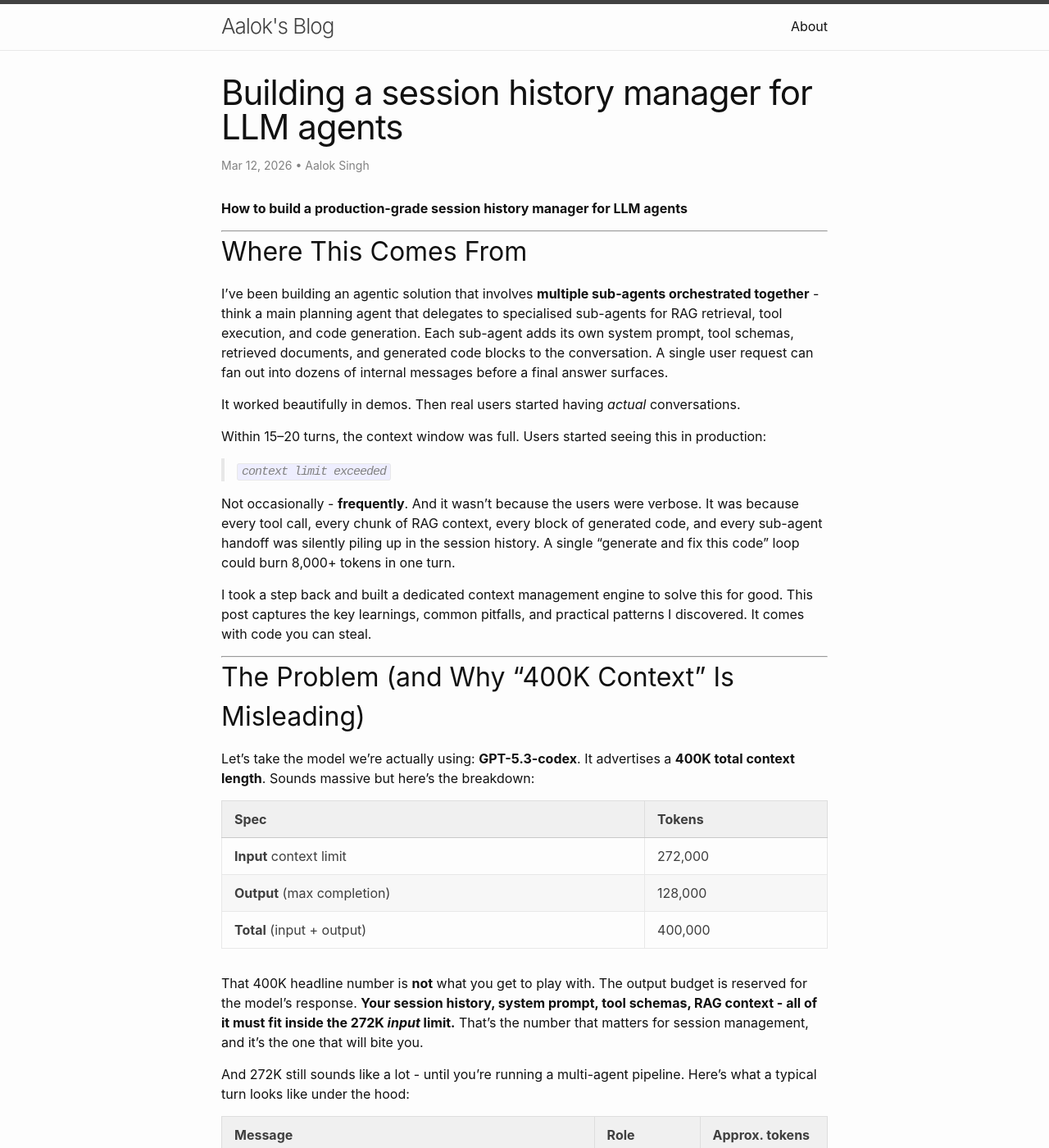
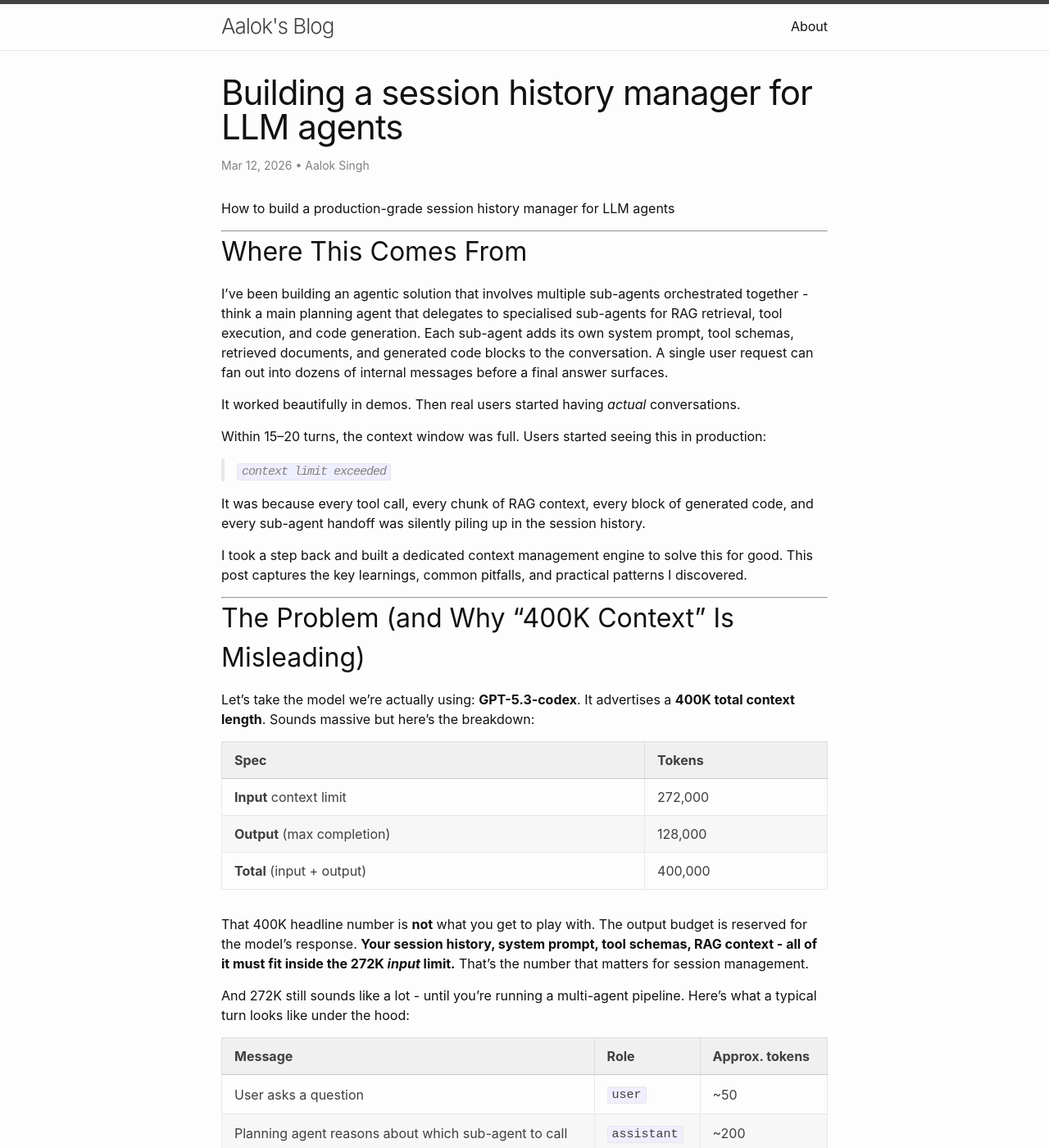
Before and after one commit to aalok05/aalok05.github.io, a Jekyll site: the page built from _posts/2026-03-12-agentic-session-management.md, in a window 1280 px wide and 1400 px high. Shown: the whole window at 82% size. Built offline with Jekyll 4.4.1, drawn with Linux system fonts in a browser that asks for light colours; some of the changed text lies outside the part shown.

Commit message:
minor changes

````diff
--- a/_posts/2026-03-12-agentic-session-management.md
+++ b/_posts/2026-03-12-agentic-session-management.md
@@ -10,13 +10,13 @@ author:  "Aalok Singh"
 
 ---
 
-**How to build a production-grade session history manager for LLM agents**
+How to build a production-grade session history manager for LLM agents
 
 ---
 
 ## Where This Comes From
 
-I've been building an agentic solution that involves **multiple sub-agents orchestrated together** - think a main planning agent that delegates to specialised sub-agents for RAG retrieval, tool execution, and code generation. Each sub-agent adds its own system prompt, tool schemas, retrieved documents, and generated code blocks to the conversation. A single user request can fan out into dozens of internal messages before a final answer surfaces.
+I've been building an agentic solution that involves multiple sub-agents orchestrated together - think a main planning agent that delegates to specialised sub-agents for RAG retrieval, tool execution, and code generation. Each sub-agent adds its own system prompt, tool schemas, retrieved documents, and generated code blocks to the conversation. A single user request can fan out into dozens of internal messages before a final answer surfaces.
 
 It worked beautifully in demos. Then real users started having *actual* conversations.
 
@@ -24,9 +24,9 @@ Within 15–20 turns, the context window was full. Users started seeing this in
 
 > `context limit exceeded`
 
-Not occasionally - **frequently**. And it wasn't because the users were verbose. It was because every tool call, every chunk of RAG context, every block of generated code, and every sub-agent handoff was silently piling up in the session history. A single "generate and fix this code" loop could burn 8,000+ tokens in one turn.
+It was because every tool call, every chunk of RAG context, every block of generated code, and every sub-agent handoff was silently piling up in the session history.
 
-I took a step back and built a dedicated context management engine to solve this for good. This post captures the key learnings, common pitfalls, and practical patterns I discovered. It comes with code you can steal.
+I took a step back and built a dedicated context management engine to solve this for good. This post captures the key learnings, common pitfalls, and practical patterns I discovered.
 
 ---
 
@@ -40,7 +40,7 @@ Let's take the model we're actually using: **GPT-5.3-codex**. It advertises a **
 | **Output** (max completion) | 128,000 |
 | **Total** (input + output) | 400,000 |
 
-That 400K headline number is **not** what you get to play with. The output budget is reserved for the model's response. **Your session history, system prompt, tool schemas, RAG context - all of it must fit inside the 272K *input* limit.** That's the number that matters for session management, and it's the one that will bite you.
+That 400K headline number is **not** what you get to play with. The output budget is reserved for the model's response. **Your session history, system prompt, tool schemas, RAG context - all of it must fit inside the 272K *input* limit.** That's the number that matters for session management.
 
 And 272K still sounds like a lot - until you're running a multi-agent pipeline. Here's what a typical turn looks like under the hood:
 
@@ -63,11 +63,11 @@ Most developers look at the spec sheet - "400K context!" - and assume they have
 
 | Hidden consumer | Typical cost |
 |---|---|
-| System prompt | 50 - 500 tokens |
+| System prompt | 1000 - 1500 tokens |
 | Tool/function schemas (multiple agents) | 1,000 - 5,000 tokens |
 | Reserved output tokens | up to 128,000 tokens |
 
-With GPT-5.3-codex, if you reserve even a modest 16K for output and burn 3K on tool schemas across your sub-agents, **your real budget is ~252K**, not 272K - and nowhere near the 400K on the marketing page.
+With GPT-5.3-codex, if you reserve even a modest 16K for output and burn 3K on tool schemas across your sub-agents, **your real budget is ~252K**, not 272K.
 
 ```python
 # The ACTUAL budget formula
````
Also changed, not shown: other parts of _posts/2026-03-12-agentic-session-management.md (+4 -4 lines), _posts/2025-09-13-building-modular-ai-agents.md (+0 -2 lines).
